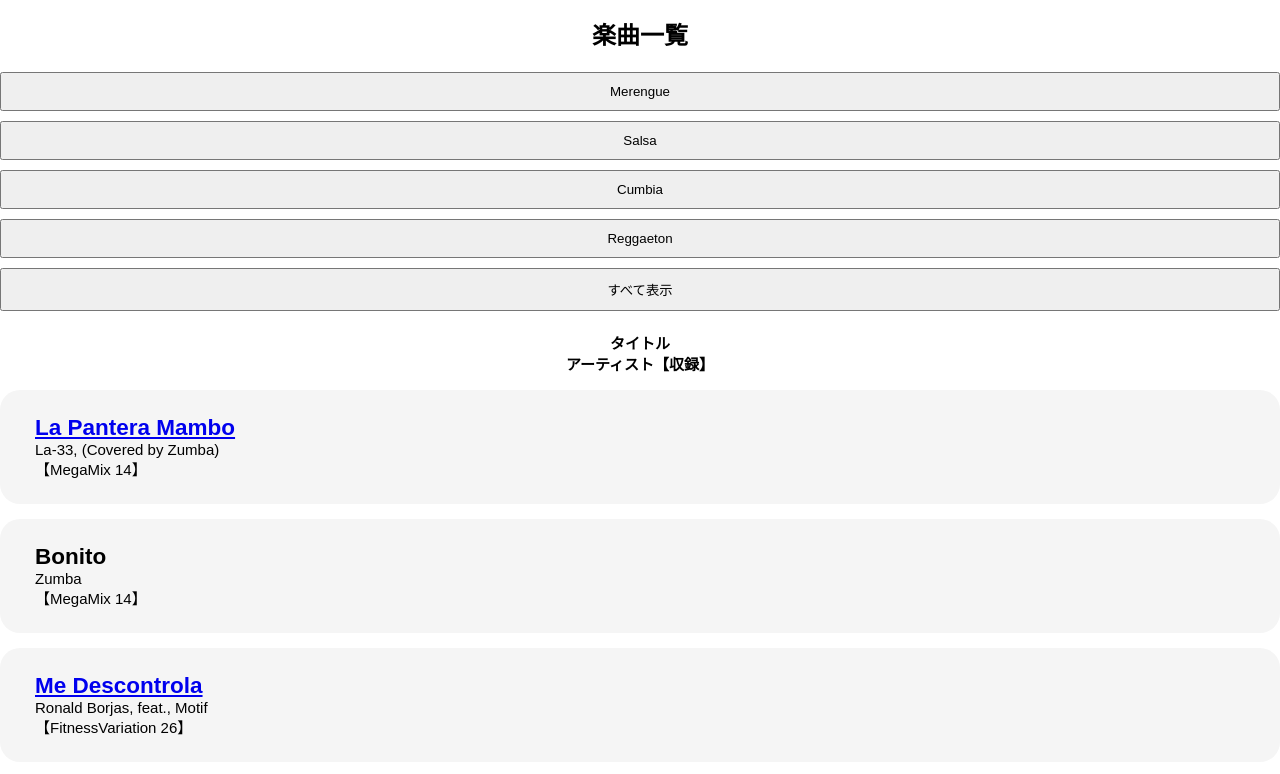
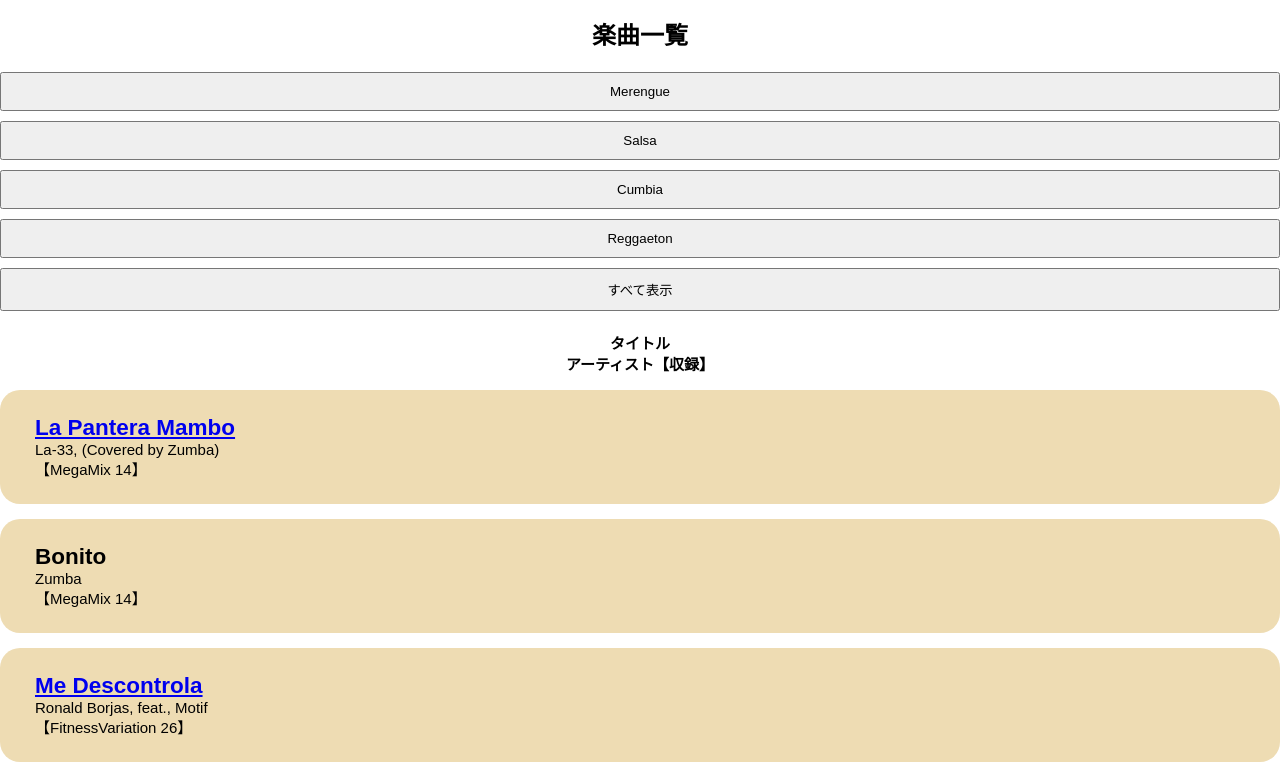
Before and after one commit to Etranzw472/MyFavoriteSongs, a plain HTML site: page MySongs.html in a window 1280 px wide. Shown: the top 774 px of the page. Drawn offline with Linux system fonts and the light colour scheme.

Commit message:
Update MySongs.css

```diff
--- a/MySongs.css
+++ b/MySongs.css
@@ -49,7 +49,7 @@ td {
 	margin: 10px;
 	padding: 25px 35px; /* セル内の余白 */
 	justify-content: center; /* 水平方向に中央揃え */
-    background-color: whitesmoke; /* 長方形の背景色 */
+    background-color: #eedcb3; /* 長方形の背景色 */
     border-radius: 20px; /* 角を丸める */
     overflow: hidden; /* 角がはみ出さないように */
 }
```
